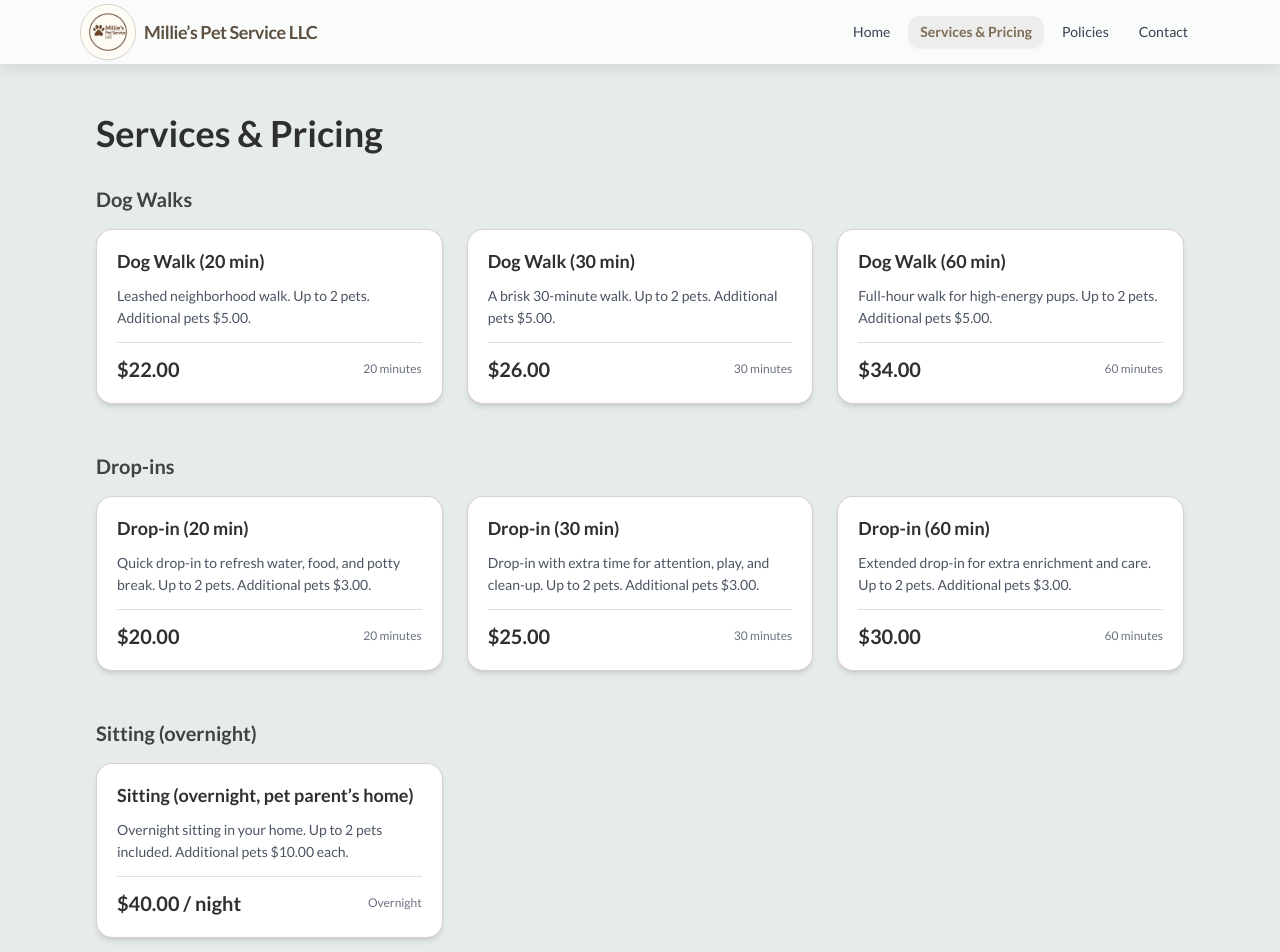
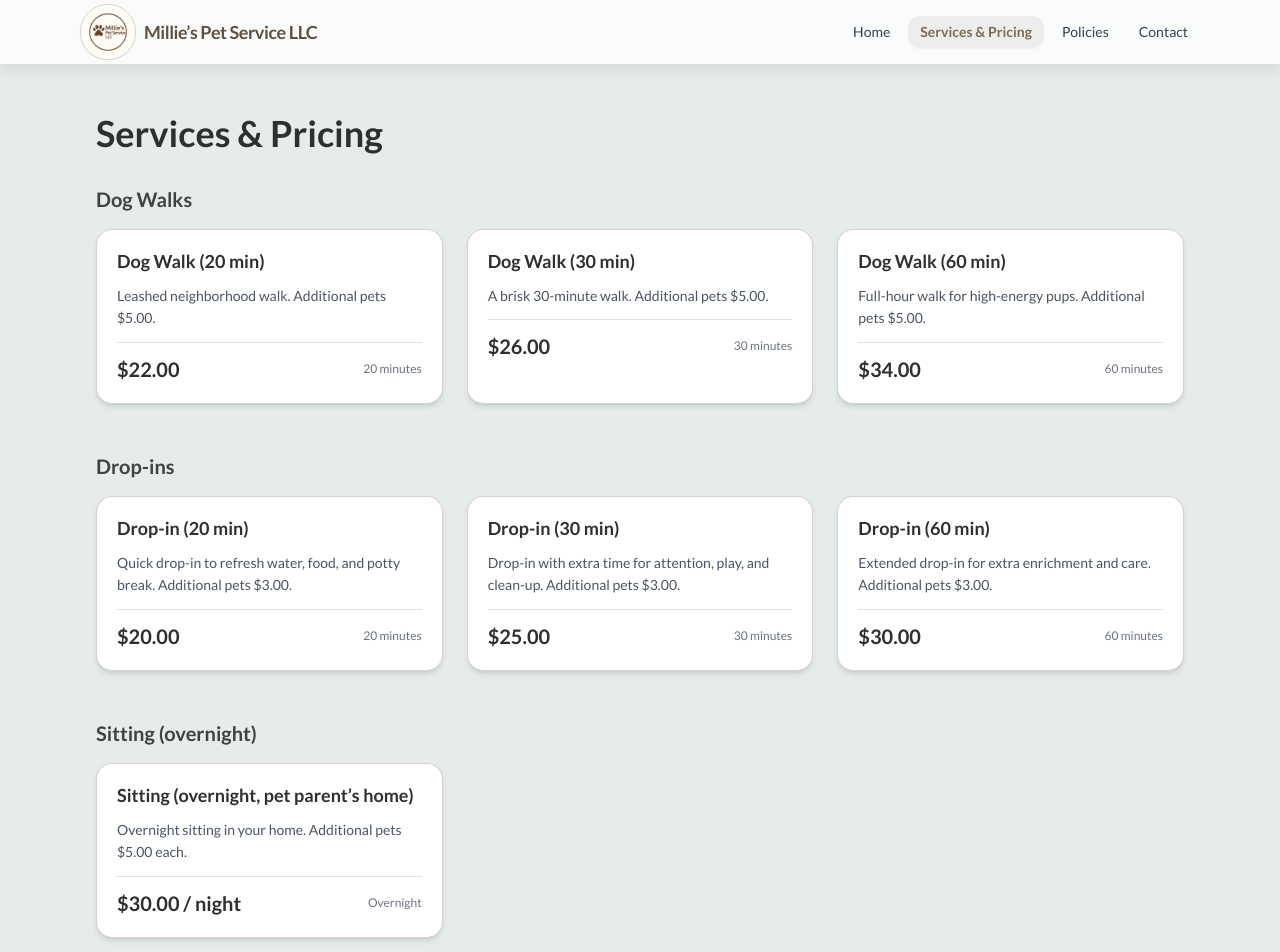
Before and after one commit to bbeare22/millies-pet-service, a Next.js app: page /services in a window 1280 px wide. Shown: the top 952 px of the page. Built offline with nearby package versions, Linux system fonts and the light colour scheme.

Commit message:
Updated pricing for services

```diff
--- a/data/services.ts
+++ b/data/services.ts
@@ -1,4 +1,3 @@
-// data/services.ts
 export type ServiceItem = {
   name: string;
   description: string;
@@ -7,45 +6,45 @@ export type ServiceItem = {
 };
 
 export const SERVICES: ServiceItem[] = [
-  // Walks (Up to 2 pets)
+  // Walks
   {
     name: "Dog Walk (20 min)",
-    description: "Leashed neighborhood walk. Up to 2 pets. Additional pets $5.00.",
+    description: "Leashed neighborhood walk. Additional pets $5.00.",
     price: "$22.00",
     duration: "20 minutes",
   },
   {
     name: "Dog Walk (30 min)",
-    description: "A brisk 30-minute walk. Up to 2 pets. Additional pets $5.00.",
+    description: "A brisk 30-minute walk. Additional pets $5.00.",
     price: "$26.00",
     duration: "30 minutes",
   },
   {
     name: "Dog Walk (60 min)",
-    description: "Full-hour walk for high-energy pups. Up to 2 pets. Additional pets $5.00.",
+    description: "Full-hour walk for high-energy pups. Additional pets $5.00.",
     price: "$34.00",
     duration: "60 minutes",
   },
 
-  // Drop-ins (Up to 2 pets)
+  // Drop-ins
   {
     name: "Drop-in (20 min)",
     description:
-      "Quick drop-in to refresh water, food, and potty break. Up to 2 pets. Additional pets $3.00.",
+      "Quick drop-in to refresh water, food, and potty break. Additional pets $3.00.",
     price: "$20.00",
     duration: "20 minutes",
   },
   {
     name: "Drop-in (30 min)",
     description:
-      "Drop-in with extra time for attention, play, and clean-up. Up to 2 pets. Additional pets $3.00.",
+      "Drop-in with extra time for attention, play, and clean-up. Additional pets $3.00.",
     price: "$25.00",
     duration: "30 minutes",
   },
   {
     name: "Drop-in (60 min)",
     description:
-      "Extended drop-in for extra enrichment and care. Up to 2 pets. Additional pets $3.00.",
+      "Extended drop-in for extra enrichment and care. Additional pets $3.00.",
     price: "$30.00",
     duration: "60 minutes",
   },
@@ -54,8 +53,8 @@ export const SERVICES: ServiceItem[] = [
   {
     name: "Sitting (overnight, pet parent’s home)",
     description:
-      "Overnight sitting in your home. Up to 2 pets included. Additional pets $10.00 each.",
-    price: "$40.00 / night",
+      "Overnight sitting in your home. Additional pets $5.00 each.",
+    price: "$30.00 / night",
     duration: "Overnight",
   },
 
```
